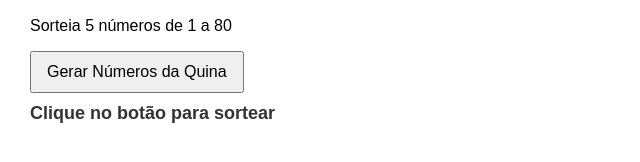
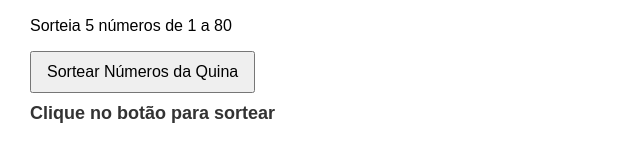
Before and after one commit to gerihe6-lang/gerador-loteria, a plain HTML site: page index.html in a window 1280 px wide. Shown: the part 360-522 px from the top of the page, 0-640 px from the left. Drawn offline with Linux system fonts and the light colour scheme.

Commit message:
🎨 style: melhora texto do botao da quina

```diff
--- a/index.html
+++ b/index.html
@@ -22,7 +22,7 @@
     <section>
         <h2>Quina</h2>
         <p>Sorteia 5 números de 1 a 80</p>
-        <button id="btn-quina">Gerar Números da Quina</button>
+        <button id="btn-quina">Sortear Números da Quina</button>
         <div id="resultado-quina" class="resultado">Clique no botão para sortear</div>
     </section>
 
```
